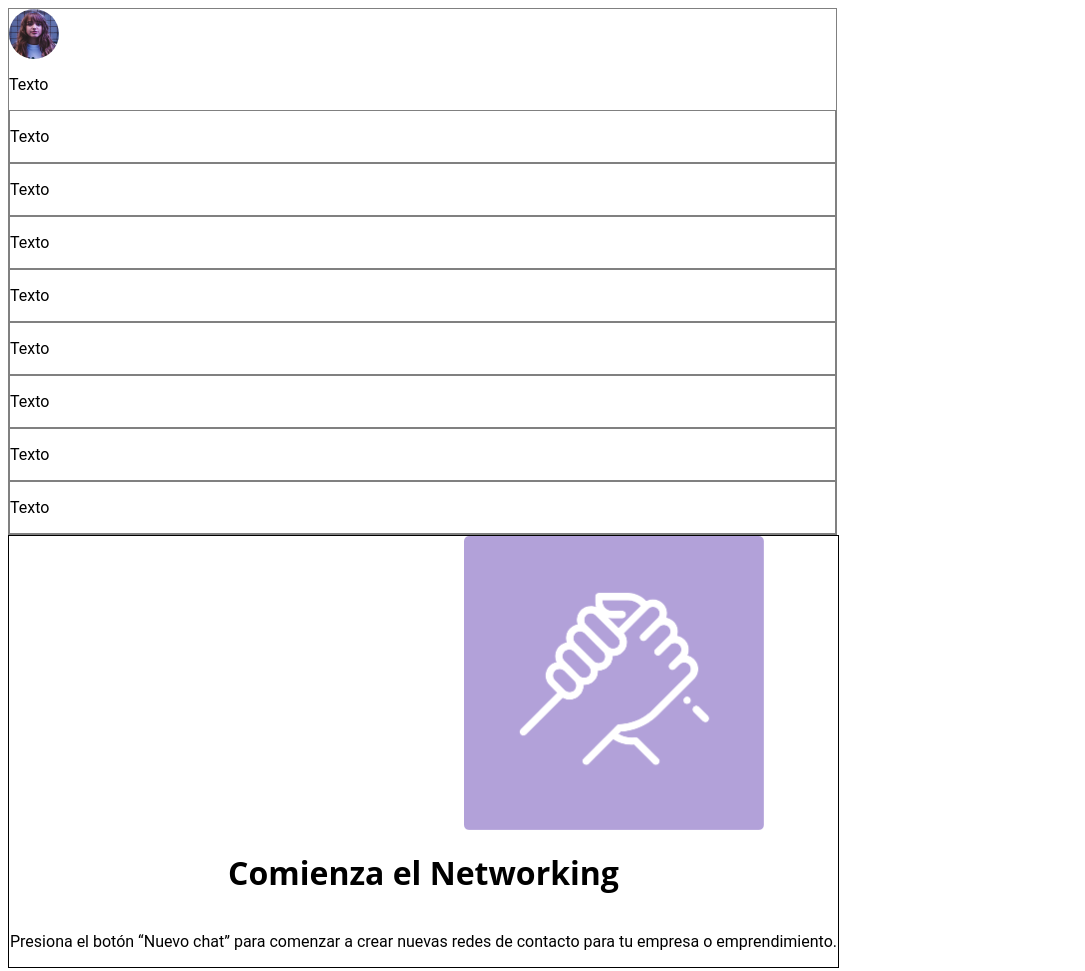
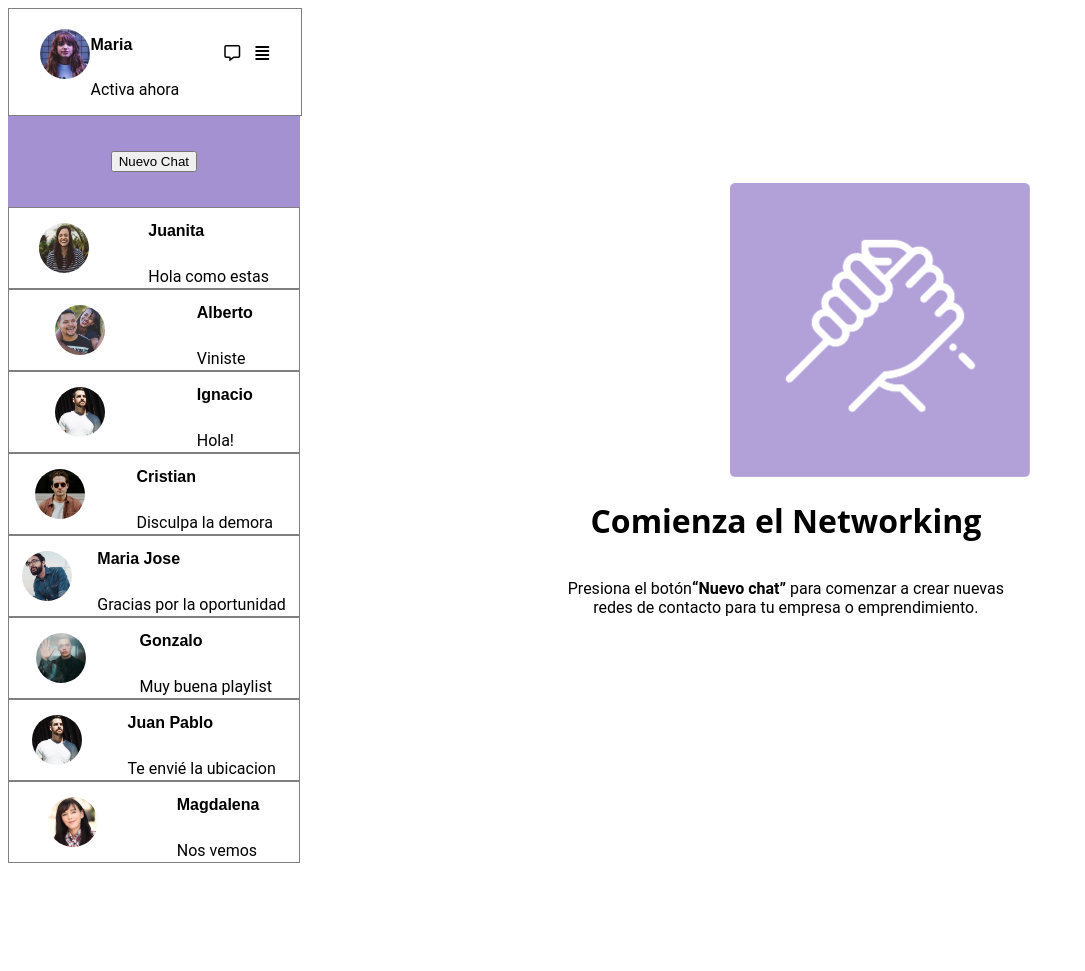
Before and after one commit to NicoCLL/Flexbox1, a plain HTML site: page index.html in a window 1280 px wide. Shown: the whole page, without its empty margins (0-1085 px from the left). After the commit the page ends 876 px from the top, so only its background shows below. Drawn offline with Linux system fonts and the light colour scheme.

Commit message:
Diferents new classes added for positions

```diff
--- a/assets/css/style.css
+++ b/assets/css/style.css
@@ -8,7 +8,7 @@
 }
 
 .contactos{
-    width: 20%;
+    width: 30%;
     background-color: #fff;
     height: 100vh;
 }
@@ -21,10 +21,39 @@
 
 }
 
+.icono {
+    padding-left: 30px;
+    padding-top: 20px;
+    padding-bottom: 0px;
+  }
+  .icono i {
+    padding-left: 15px;
+  }
+
+.boxchatmaria{
+    display: flex;
+    width: 100%;
+    align-items: center;
+    border: solid 1px gray;
+    justify-content: center;
+}
+
+.boxchatmaria img {
+    border-radius: 60%;
+    width: 50px;
+    height: 50px;
+    text-align: center;
+    margin-top: 20px;
+}
+
 .usermaria{
     display: flex;
     justify-content: space-between;
 
+}
+
+.maria{
+    align-items: center;
 }
 
 .icono{
@@ -36,9 +65,11 @@
 
 .boxchat{
     display: flex;
-    flex-direction: column;
+    max-height: 80px;
+    align-items: center;
     border: solid 1px gray;
     justify-content: space-around;
+
 }
 
 .logchat{
@@ -47,20 +78,19 @@
     flex-direction: column;
     text-align: center;
     justify-content: center;
-    border: 1.5px solid black;
-
 }
 
 .logchat img {
     display: flex;
     max-width: 300px;
-    padding-left: 455px
+    padding-left: 430px
 }
 
 .boxchat img{
-    border-radius: 150%;
+    border-radius: 60%;
     width: 50px;
     height: 50px;
+
 }
 
 h1{
--- a/index.html
+++ b/index.html
@@ -14,27 +14,122 @@
 
   <body>
     <div class="container">
-      <div class="chats">
+      <!--Listado de Chats de lado Izquierdo-->
+
+      <div class="contactos">
+        <!--Chat de Maria con Iconos-->
+        <div class="boxchatmaria">
+          <div class="usermaria">
+            <img
+              src="assets/imgs/maria.jpg"
+              alt="Mujer pelo cafe foto de perfil"
+            />
+            <div class="maria">
+              <h5>Maria</h5>
+              <p>Activa ahora</p>
+            </div>
+            <ul class="icono">
+              <i class="fa-regular fa-message"></i>
+              <i class="fa-solid fa-align-justify"></i>
+            </ul>
+          </div>
+        </div>
+
+        <div class="boton">
+          <button>Nuevo Chat</button>
+        </div>
+
+        <!--Chats de usuarios-->
+
         <div class="boxchat">
-          <img src="assets/imgs/maria.jpg" alt="Mujer pelo cafe foto de perfil"
+          <img
+            src="assets/imgs/Screen Shot 2018-11-28 at 15.27.14.jpg"
+            alt="Foto perfil mujer pelo largo sonrisa"
+          />
+          <div class="contacto">
+            <h5>Juanita</h5>
+            <p>Hola como estas</p>
+          </div>
         </div>
-        <div class="nuevochat"><p>Texto</p></div>
-        <div class="boxchat"><p>Texto</p></div>
-        <div class="boxchat"><p>Texto</p></div>
-        <div class="boxchat"><p>Texto</p></div>
-        <div class="boxchat"><p>Texto</p></div>
-        <div class="boxchat"><p>Texto</p></div>
-        <div class="boxchat"><p>Texto</p></div>
-        <div class="boxchat"><p>Texto</p></div>
-        <div class="boxchat"><p>Texto</p></div>
+        <div class="boxchat">
+          <img
+            src="assets/imgs/Screen Shot 2018-11-28 at 15.28.30.jpg"
+            alt=""
+          />
+          <div class="contacto">
+            <h5>Alberto</h5>
+            <p>Viniste</p>
+          </div>
+        </div>
+        <div class="boxchat">
+          <img
+            src="assets/imgs/Screen Shot 2018-11-28 at 15.30.34.jpg"
+            alt=""
+          />
+          <div class="contacto">
+            <h5>Ignacio</h5>
+            <p>Hola!</p>
+          </div>
+        </div>
+        <div class="boxchat">
+          <img
+            src="assets/imgs/Screen Shot 2018-11-28 at 15.30.54.jpg"
+            alt=""
+          />
+          <div class="contacto">
+            <h5>Cristian</h5>
+            <p>Disculpa la demora</p>
+          </div>
+        </div>
+        <div class="boxchat">
+          <img
+            src="assets/imgs/Screen Shot 2018-11-28 at 15.31.09.jpg"
+            alt=""
+          />
+          <div class="contacto">
+            <h5>Maria Jose</h5>
+            <p>Gracias por la oportunidad</p>
+          </div>
+        </div>
+        <div class="boxchat">
+          <img
+            src="assets/imgs/Screen Shot 2018-11-28 at 15.32.16.jpg"
+            alt=""
+          />
+          <div class="contacto">
+            <h5>Gonzalo</h5>
+            <p>Muy buena playlist</p>
+          </div>
+        </div>
+        <div class="boxchat">
+          <img
+            src="assets/imgs/Screen Shot 2018-11-28 at 15.30.34.jpg"
+            alt=""
+          />
+          <div class="contacto">
+            <h5>Juan Pablo</h5>
+            <p>Te envié la ubicacion</p>
+          </div>
+        </div>
+        <div class="boxchat">
+          <img
+            src="assets/imgs/Screen Shot 2018-11-28 at 15.32.44.jpg"
+            alt=""
+          />
+          <div class="contacto">
+            <h5>Magdalena</h5>
+            <p>Nos vemos</p>
+          </div>
+        </div>
       </div>
-
+      <!--Espacio de la derecha-->
       <div class="logchat">
         <img src="assets/imgs/hand.png" />
         <h1>Comienza el Networking</h1>
         <p>
-          Presiona el botón “Nuevo chat” para comenzar a crear nuevas redes de
-          contacto para tu empresa o emprendimiento.
+          Presiona el botón<strong>“Nuevo chat”</strong> para comenzar a crear
+          nuevas <br />
+          redes de contacto para tu empresa o emprendimiento.
         </p>
       </div>
     </div>
```
